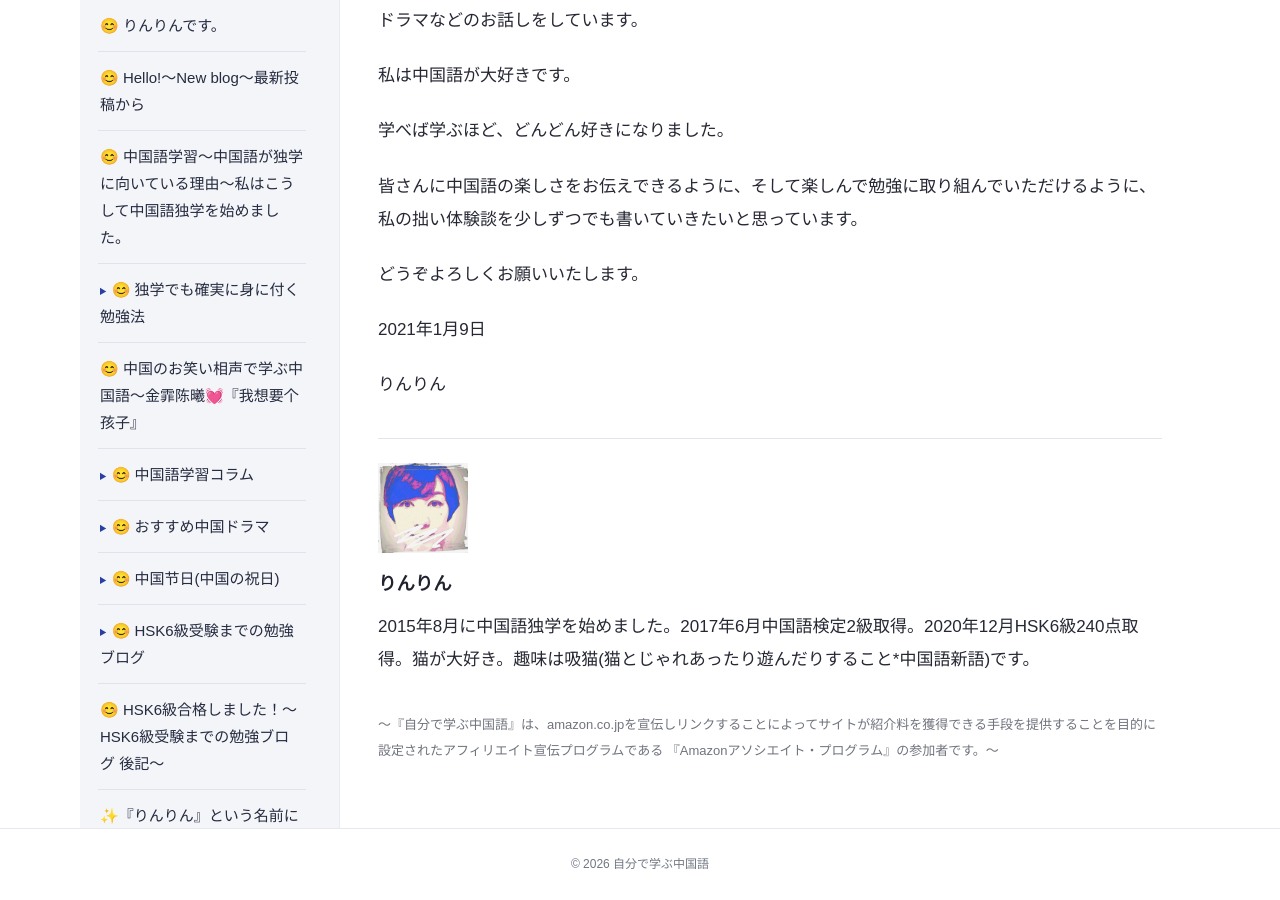
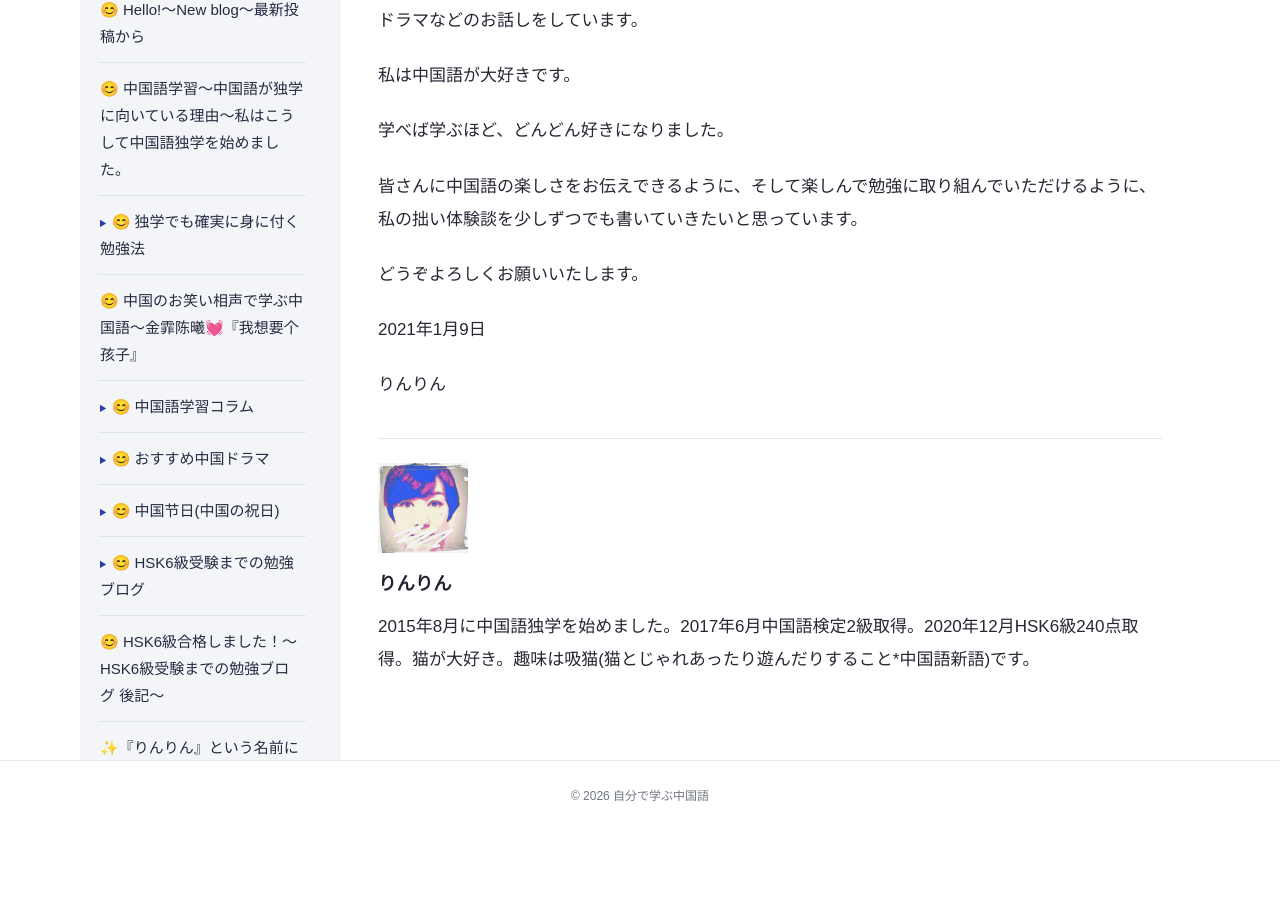
Before and after one commit to linlin-art/jibundemanabu, a Jekyll site: the page built from index.md, in a window 1280 px wide and 900 px high, scrolled down 977 px. Built offline with Jekyll 4.4.1, drawn with Linux system fonts in a browser that asks for light colours; after the commit the page ends 1810 px from its top, so only the background shows below that.

Commit message:
Update index.md

```diff
--- a/index.md
+++ b/index.md
@@ -35,5 +35,3 @@ title: 'Welcome！'
   <h3 style="margin-top: 0;">りんりん</h3>
   <p>2015年8月に中国語独学を始めました。2017年6月中国語検定2級取得。2020年12月HSK6級240点取得。猫が大好き。趣味は吸猫(猫とじゃれあったり遊んだりすること*中国語新語)です。</p>
 </section>
-
-<p class="affiliate-note"><span>～『自分で学ぶ中国語』は、amazon.co.jpを宣伝しリンクすることによってサイトが紹介料を獲得できる手段を提供することを目的に設定されたアフィリエイト宣伝プログラムである 『Amazonアソシエイト・プログラム』の参加者です。～</span></p>
```
